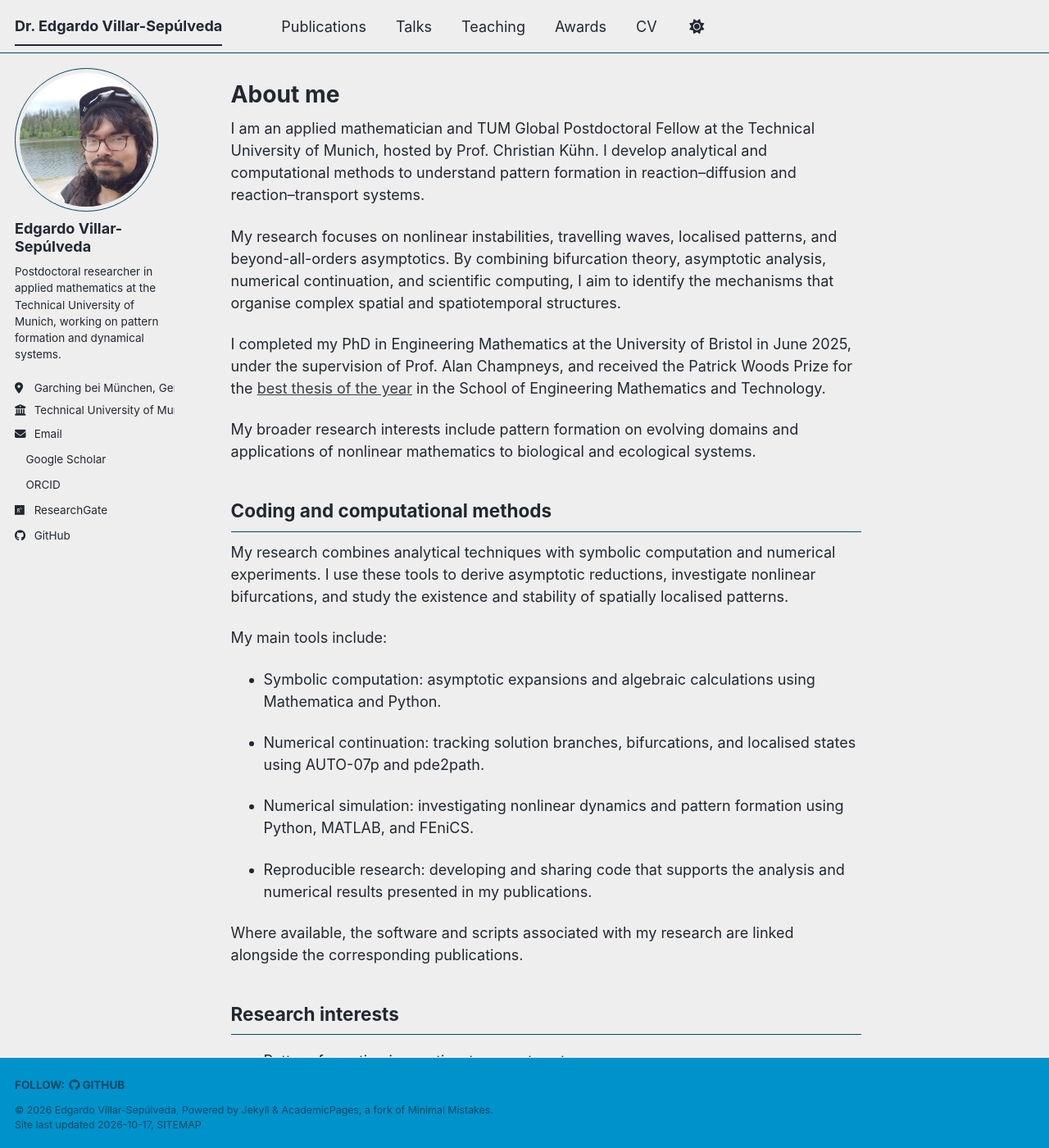
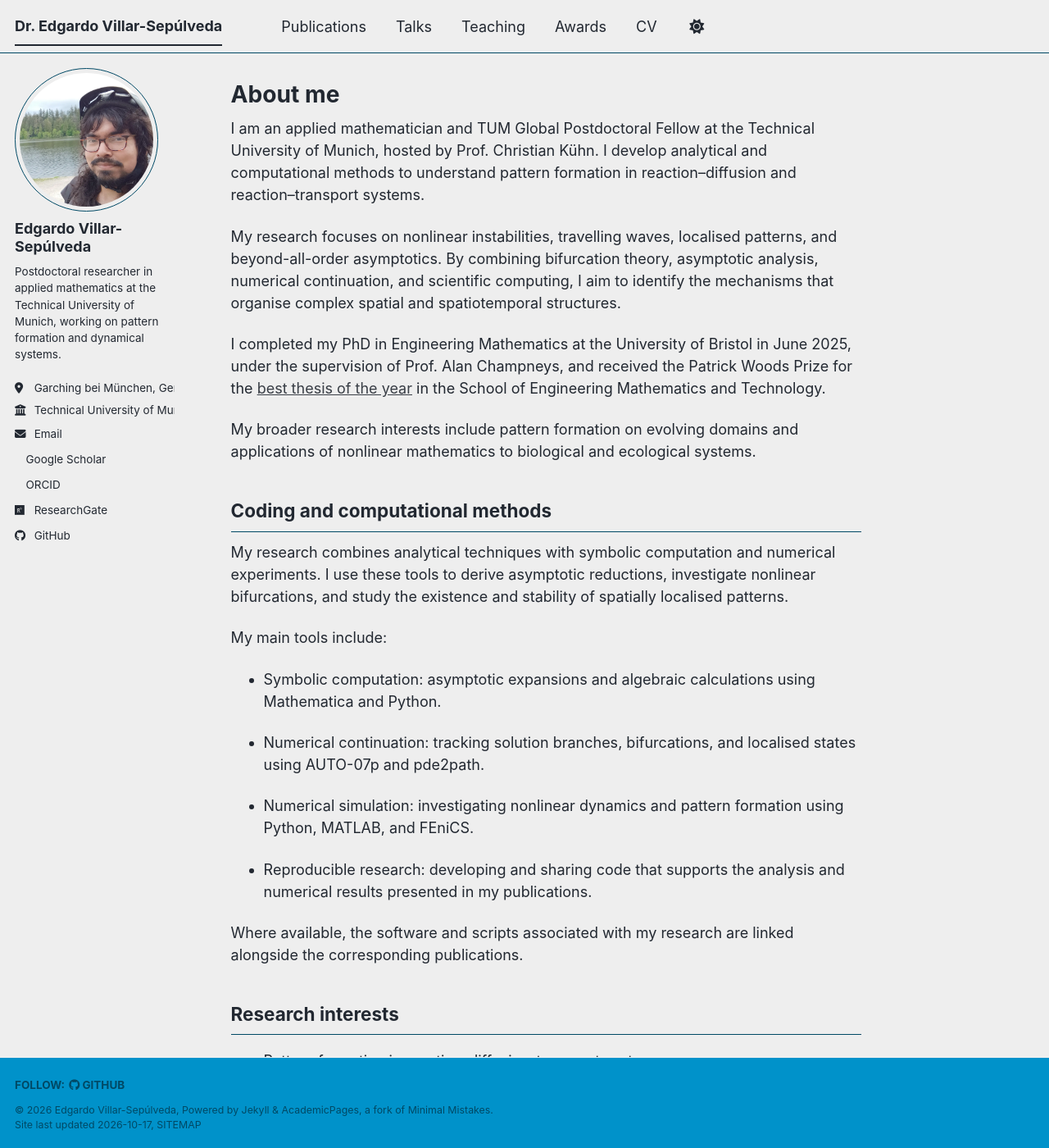
Before and after one commit to edgardeitor/edgardeitor.github.io, a Jekyll site: the page built from _pages/about.md, in a window 1280 px wide and 1400 px high. Shown: the whole window at 82% size. Built offline with Jekyll 4.4.1, drawn with Linux system fonts in a browser that asks for light colours; a style sheet for code colours, icons or effects is not loaded.

Commit message:
Fixing typos

```diff
--- a/_pages/about.md
+++ b/_pages/about.md
@@ -9,7 +9,7 @@
 
 I am an applied mathematician and TUM Global Postdoctoral Fellow at the Technical University of Munich, hosted by Prof. Christian Kühn. I develop analytical and computational methods to understand pattern formation in reaction–diffusion and reaction–transport systems.
 
-My research focuses on nonlinear instabilities, travelling waves, localised patterns, and beyond-all-orders asymptotics. By combining bifurcation theory, asymptotic analysis, numerical continuation, and scientific computing, I aim to identify the mechanisms that organise complex spatial and spatiotemporal structures.
+My research focuses on nonlinear instabilities, travelling waves, localised patterns, and beyond-all-order asymptotics. By combining bifurcation theory, asymptotic analysis, numerical continuation, and scientific computing, I aim to identify the mechanisms that organise complex spatial and spatiotemporal structures.
 
 I completed my PhD in Engineering Mathematics at the University of Bristol in June 2025, under the supervision of Prof. Alan Champneys, and received the Patrick Woods Prize for the [best thesis of the year](https://research-information.bris.ac.uk/en/studentTheses/general-approaches-to-pattern-formation-in-reaction-diffusion-sys/) in the School of Engineering Mathematics and Technology.
 
@@ -32,7 +32,7 @@
 Where available, the software and scripts associated with my research are linked alongside the corresponding publications.
 
 ## Research interests
-* Pattern formation in reaction-transport systems
+* Pattern formation in reaction-diffusion-transport systems
 * Turing and wave instabilities
 * Localised patterns and homoclinic snaking
 * Amplitude equations and normal forms
```
